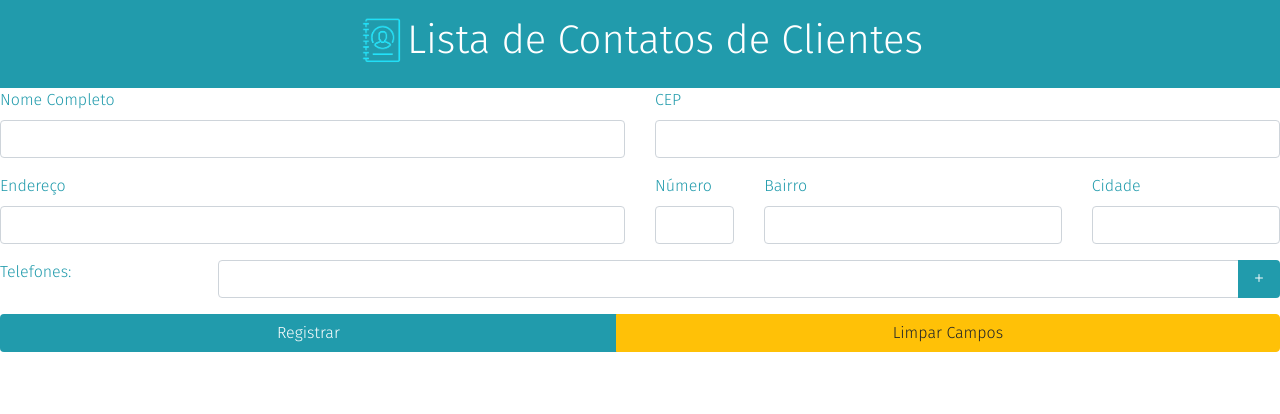
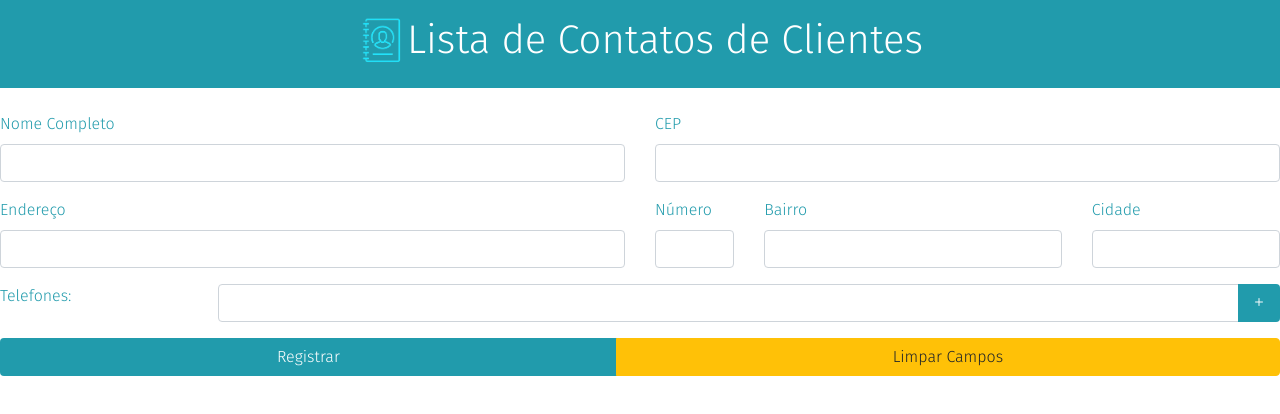
Before and after one commit to MirnaGama/customer-contact-list, an Angular app in the folder customer-contact-list-web/: page / in a window 1280 px wide. Shown: the top 414 px of the page. Built offline with nearby package versions, Linux system fonts and the light colour scheme.

Commit message:
[R1] Add padding top in form

```diff
--- a/customer-contact-list-web/src/app/customer-contact/components/customer-contact-form/customer-contact-form.component.html
+++ b/customer-contact-list-web/src/app/customer-contact/components/customer-contact-form/customer-contact-form.component.html
@@ -1,4 +1,4 @@
-<form [formGroup]="customerContactForm" (ngSubmit)="onSubmit()" class="row g-3">
+<form [formGroup]="customerContactForm" (ngSubmit)="onSubmit()" class="row g-3 pt-4">
     <div class="col-md-6">
       <div class="form-group">
         <label>Nome Completo</label>
```
